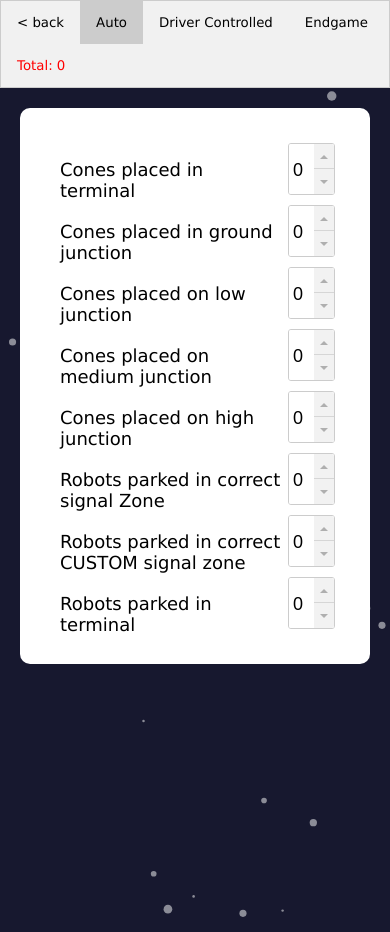
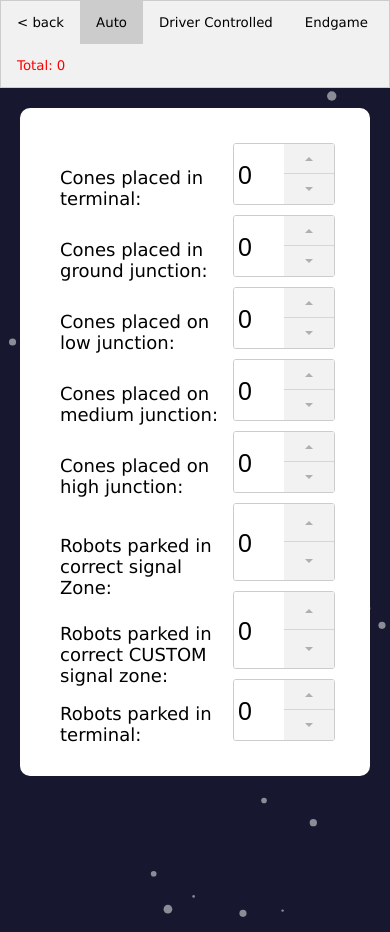
Before and after one commit to jzfcoder/FTCScoreCounter, a React (Create React App) app in the folder astro_client/: page /counter in a window 390 px wide. Built offline with nearby package versions, Linux system fonts and the light colour scheme.

Commit message:
mobile friendly ui adjustments

```diff
--- a/astro_client/src/App.css
+++ b/astro_client/src/App.css
@@ -265,6 +265,7 @@ td {
 
 .row {
   padding: 5px 5px 5px 5px;
+  min-height: 50px;
 }
 
 .label {
@@ -277,7 +278,7 @@ td {
 
 .numInput {
   width: 45px;
-  height: 30px;
+  height: 60px;
   position: relative;
   border: 1px solid #CCC;
   border-radius: 3px;
@@ -291,14 +292,14 @@ td {
   width: 100%;
   height: 100%;
   padding: 3px 15px 0px 4px;
-  font-size: 18px;
+  font-size: 25px;
   box-sizing: border-box;
 }
 
 .arrow {
   background: #F2F2F2;
   height: 50%;
-  width: 20px;
+  width: 50px;
   position: absolute;
   top: 0;
   right: 0;
--- a/astro_client/src/Components/CounterForm.js
+++ b/astro_client/src/Components/CounterForm.js
@@ -113,7 +113,7 @@ class Field extends Component {
   render() {
     return (
       <div className="row">
-        <label htmlFor={this.props.name} className="label">{this.props.label}</label>
+        <label htmlFor={this.props.name} className="label">{this.props.label + ":"}</label>
         <div className="numInput">
           <span className="arrow up" onClick={this.props.onClick} />
           <span className="arrow down" onClick={this.props.onClick} />
@@ -122,6 +122,7 @@ class Field extends Component {
             name={this.props.name}
             value={this.props.value}
             className={this.props.className}
+            style={{width:"100px"}}
             readOnly
           />
         </div>
```
